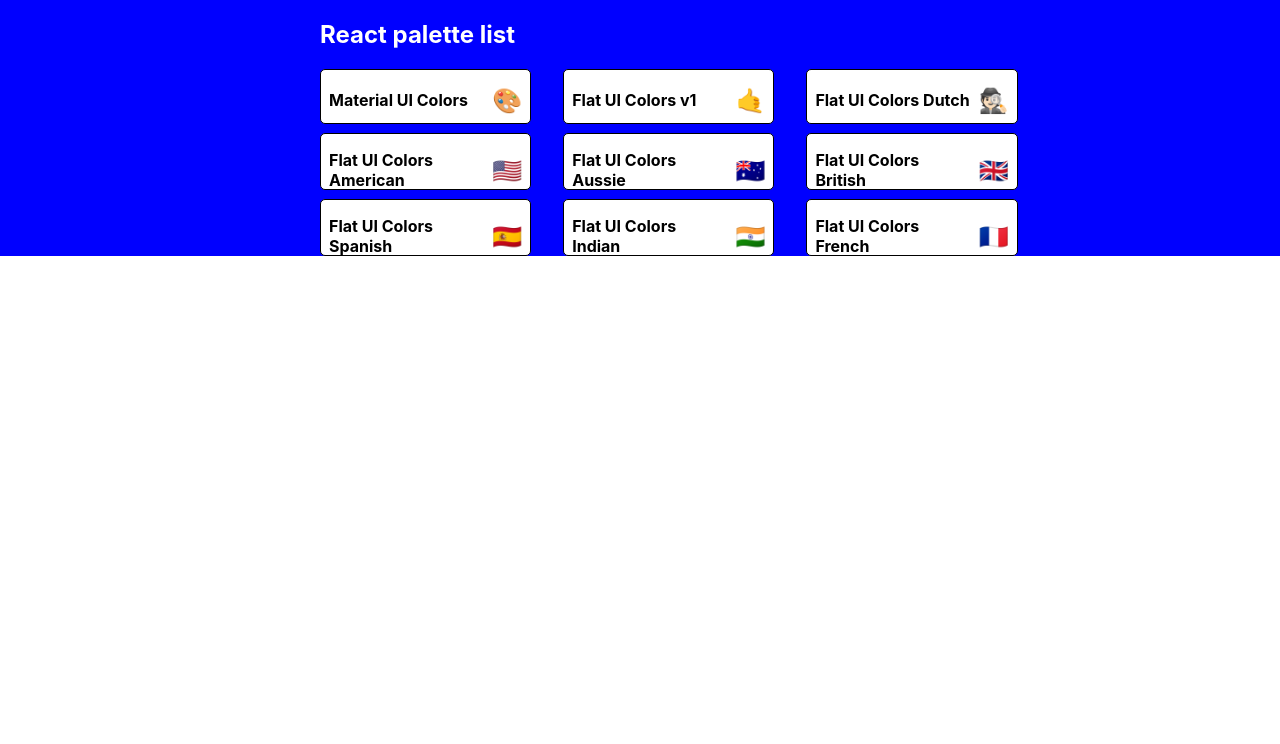
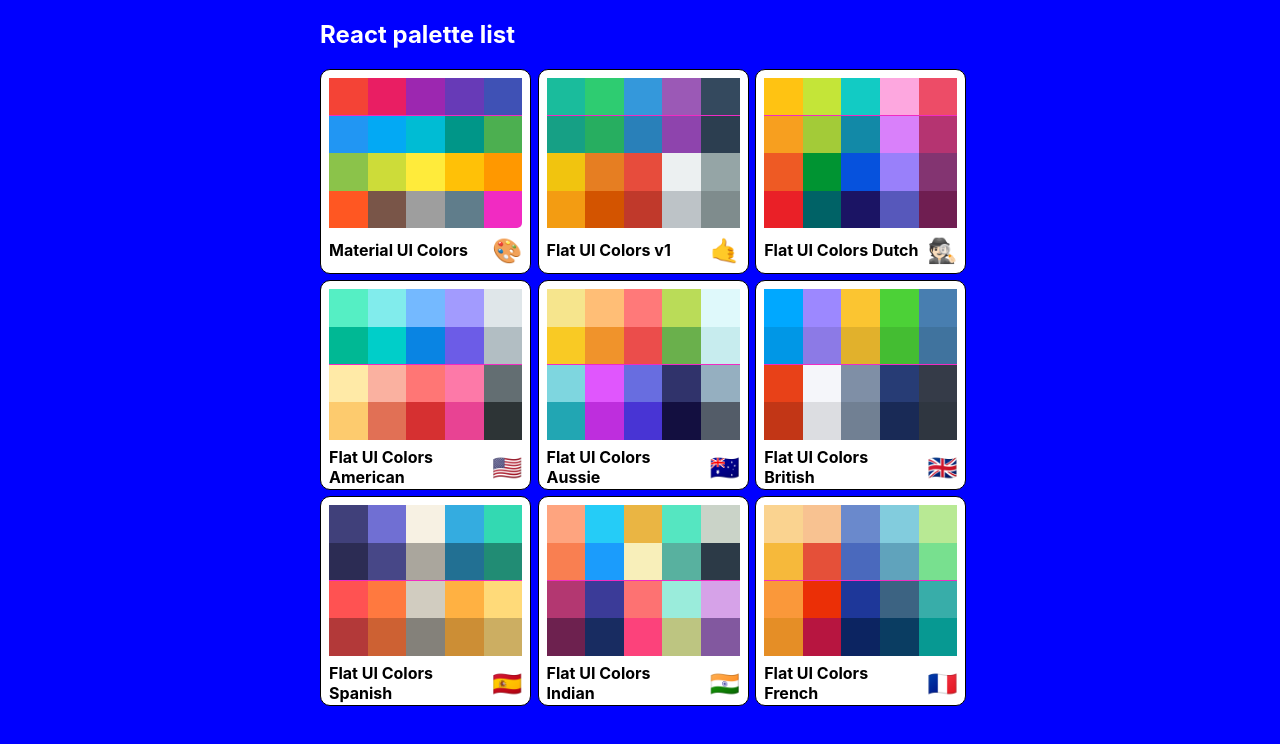
Before and after one commit to nadaralp/Color-Project, a React (Create React App) app: page / in a window 1280 px wide. Shown: the top 744 px of the page. Built offline with nearby package versions, Linux system fonts and the light colour scheme.

Commit message:
finished PaletteList and MiniPalette components

```diff
--- a/src/Components/MiniPalette.js
+++ b/src/Components/MiniPalette.js
@@ -9,13 +9,17 @@
         padding: "0.5rem",
         position: "relative",
         overflow: "hidden",
+        borderRadius: "10px",
         "&:hover": {
             cursor: "pointer"
         }
     },
     colors: {
-        backgroundColor: "gray"
-
+        backgroundColor: "#f12bc2",
+        height: "150px",
+        width: "100%",
+        borderRadius: "5px",
+        overFlow: "hidden"
     },
     title: {
         display: "flex",
@@ -30,15 +34,26 @@
     emoji: {
         marginLeft: "0.5rem",
         fontSize: "1.5rem"
+    },
+    miniBox: {
+        width: "20%",
+        height: "25%",
+        display: "inline-block",
+        margin: "0 auto",
+        position: "relative",
+        marginBottom: "-3.8px"
     }
 
 }
 
 const MiniPalette = ({ classes, paletteName, id, colors, emoji }) => {
+    const miniColorBoxes = colors.map((color, index) => <div key={index} style={{ background: color.color }} className={classes.miniBox}></div>)
     console.log(colors);
     return (
         <div className={classes.root}>
-            <div className={classes.colors}></div>
+            <div className={classes.colors}>
+                {miniColorBoxes}
+            </div>
             <h5 className={classes.title}>{paletteName} <span className={classes.emoji}>{emoji}</span></h5>
         </div>
     )
--- a/src/Components/PaletteList.js
+++ b/src/Components/PaletteList.js
@@ -6,7 +6,7 @@
 const styles = {
     root: {
         backgroundColor: "blue",
-        height: "100%",
+        height: "100vh",
         display: "flex",
         alignItems: "flex-start",
         justifyContent: "center"
@@ -29,7 +29,7 @@
         width: "100%",
         display: "grid",
         gridTemplateColumns: "33% 33% 33%",
-        gridGap: "5%"
+        gridGap: "1%"
     }
 }
 
```
